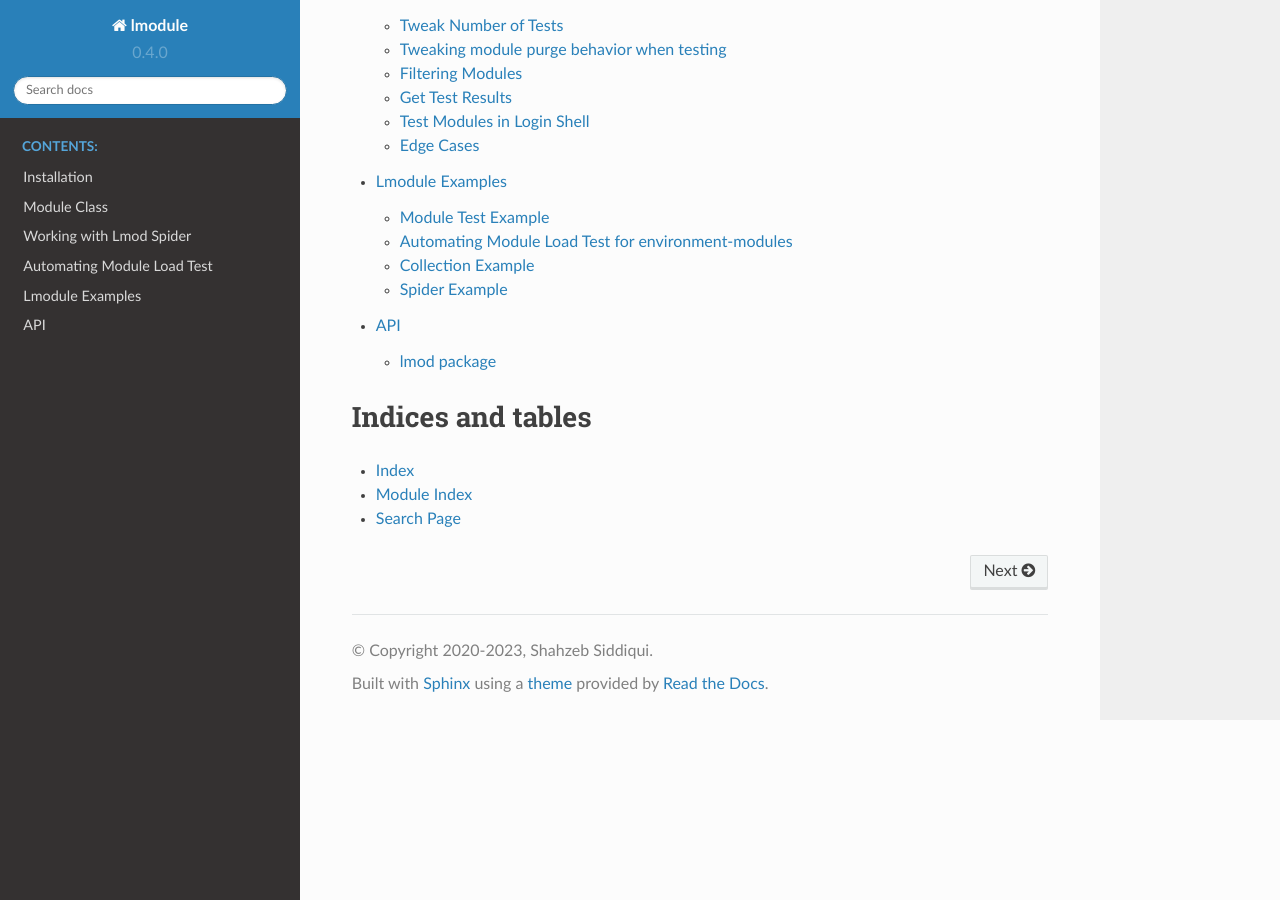
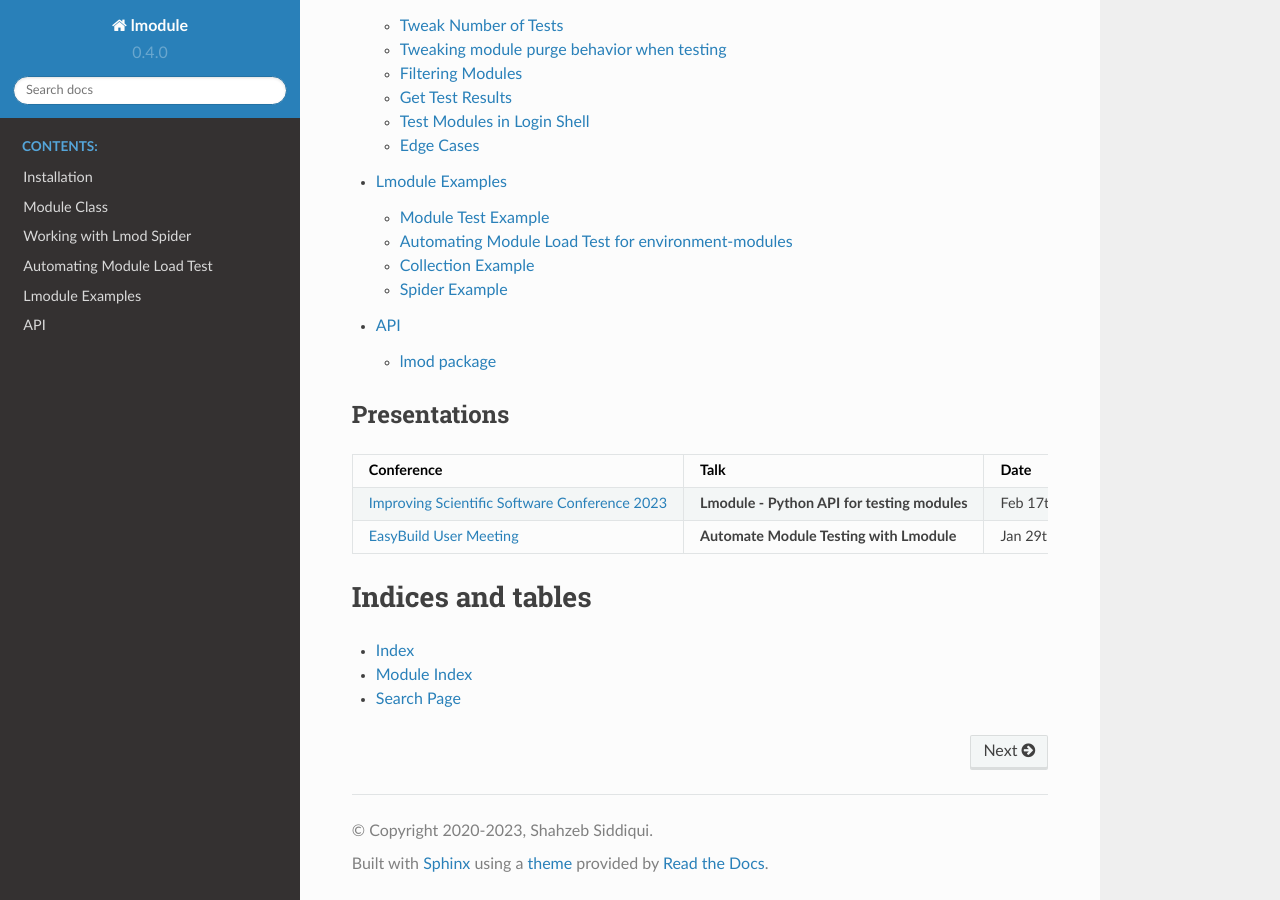
Before and after one commit to buildtesters/lmodule, a Sphinx documentation site: the page built from docs/index.rst, in a window 1280 px wide and 900 px high, scrolled down 1572 px. Built offline with Sphinx 7.4.7 and the Read the Docs theme 2.0.0, drawn with Linux system fonts in a browser that asks for light colours.

Commit message:
add section Presentations in documentation and remove link of talk from README.rst. Update the link for EUM talk to one from google drive

```diff
--- a/README.rst
+++ b/README.rst
@@ -48,8 +48,3 @@ LICENSE
 
 lmodule is released under the MIT license. See the `LICENSE <https://github.com/buildtesters/lmodule/blob/master/LICENSE>`_
 file for more details.
-
-Talks
-------
-
-- **Automate Module Testing with Lmodule** at `EasyBuild User Meeting <https://easybuild.io/eum/>`_ - `Slides <https://easybuild.io/eum21/023_eum21_Lmodule.pdf>`_,  `Video <https://www.youtube.com/watch?v=RyUhPSzIrqQ&list=PLhnGtSmEGEQh0pCtmkFQsDzeoo6tbYnyZ&index=30>`_
--- a/docs/index.rst
+++ b/docs/index.rst
@@ -55,6 +55,16 @@ Here are few reasons why you would want to use lmodule
    examples.rst
    api.rst
 
+Presentations
+-------------
+
+.. csv-table::
+    :header: "Conference", "Talk", "Date", "Link"
+    :widths:  40, 50, 20, 20
+
+    "`Improving Scientific Software Conference 2023 <https://sea.ucar.edu/conference/2023>`_", "**Lmodule - Python API for testing modules**", "Feb 17th 2023", "`PPTX <https://docs.google.com/presentation/d/1JP-QWOUh5KrGNs0gPjI0jfqKfUMBQEt1/edit?usp=share_link&ouid=102126664227037583807&rtpof=true&sd=true>`_"
+    "`EasyBuild User Meeting <https://easybuild.io/eum/>`_", "**Automate Module Testing with Lmodule**", "Jan 29th 2021", "`PDF <https://drive.google.com/file/d/1Jvi8w0g4NzO2daRWi-bDXZl6LQdZ_q_4/view?usp=share_link>`_,  `Video <https://www.youtube.com/watch?v=RyUhPSzIrqQ&list=PLhnGtSmEGEQh0pCtmkFQsDzeoo6tbYnyZ&index=30>`_"
+
 
 
 Indices and tables
```
